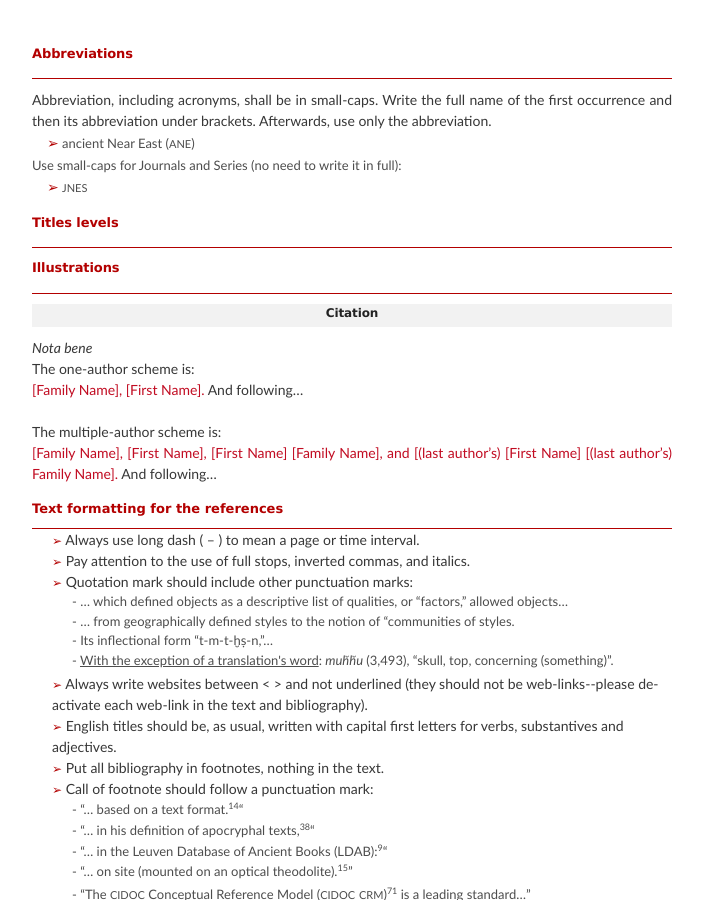
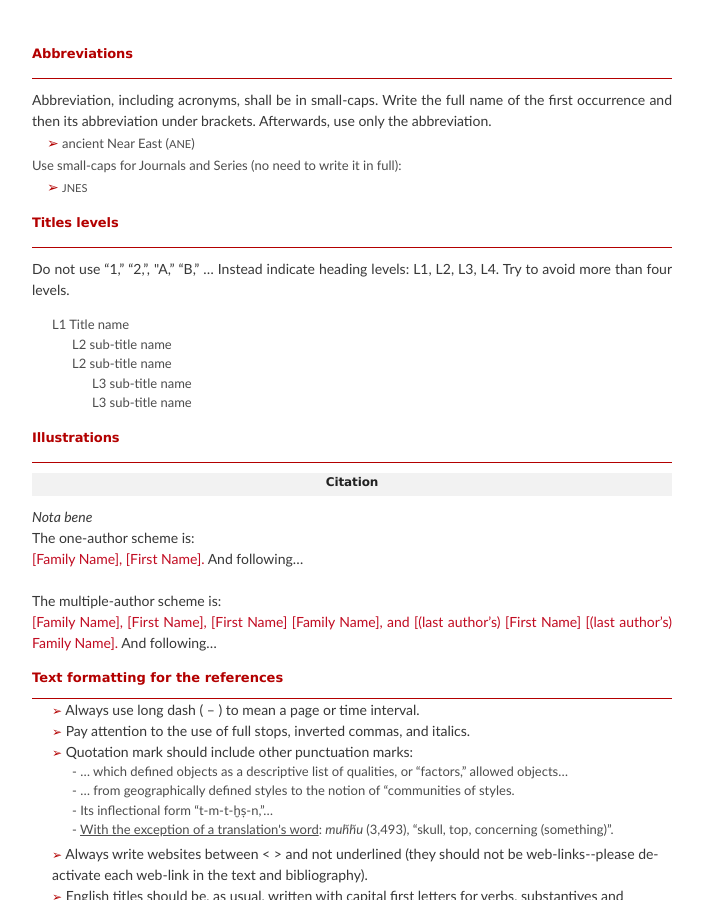
Before and after one commit to vbigot-juloux/ane-research-humanities, a Jekyll site: the page built from docs/Guidelines.md, in a window 1280 px wide and 900 px high, scrolled down 472 px. Shown: the whole window, without its empty margins (288-991 px from the left). Built offline with Jekyll 4.4.1, drawn with Linux system fonts in a browser that asks for light colours; the repository's description, which GitHub fills in, is left out.

Commit message:
Update Guidelines.md

```diff
--- a/docs/Guidelines.md
+++ b/docs/Guidelines.md
@@ -25,6 +25,20 @@ Use small-caps for Journals and Series (no need to write it in full): <br />
 
 <h3 style="color:#b30000;">Titles levels</h3>
 <hr style="height:0; margin:0; background:transparent; border-bottom:0.5px solid #b30000;" />
+<p>Do not use “1,” “2,”, "A,” “B,” … Instead indicate heading levels: L1, L2, L3, L4. Try to avoid more than four levels.</p>
+<ul style="list-style-type: none; font-size: 13px; color: #4d4d4d">
+  <li>L1 Title name
+    <ul style="list-style-type: none">
+      <li>L2 sub-title name</li>
+      <li>L2 sub-title name
+      <ul style="list-style-type: none">
+        <li>L3 sub-title name</li>
+        <li>L3 sub-title name</li>
+        </ul>
+      </li>
+    </ul>
+  </li>
+  </ul>
 
 <h3 style="color:#b30000;">Illustrations</h3>
 <hr style="height:0; margin:0; background:transparent; border-bottom:0.5px solid #b30000;" />
```
